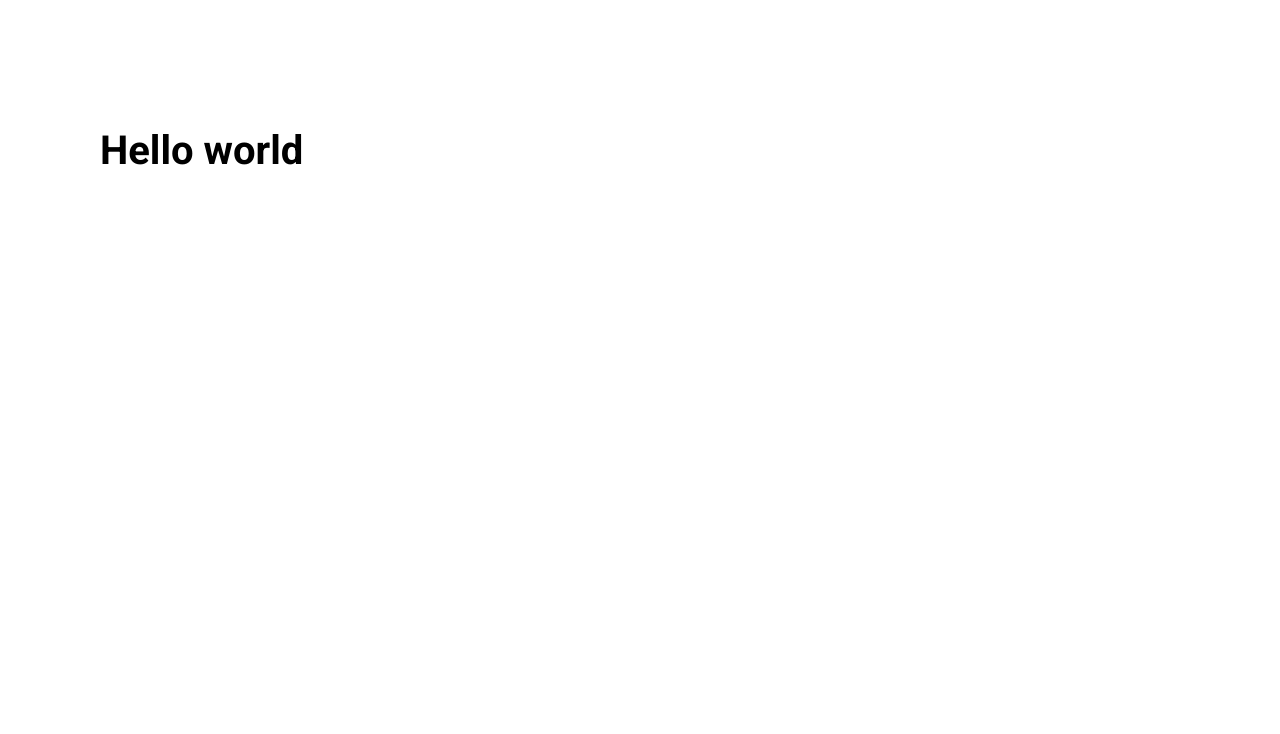
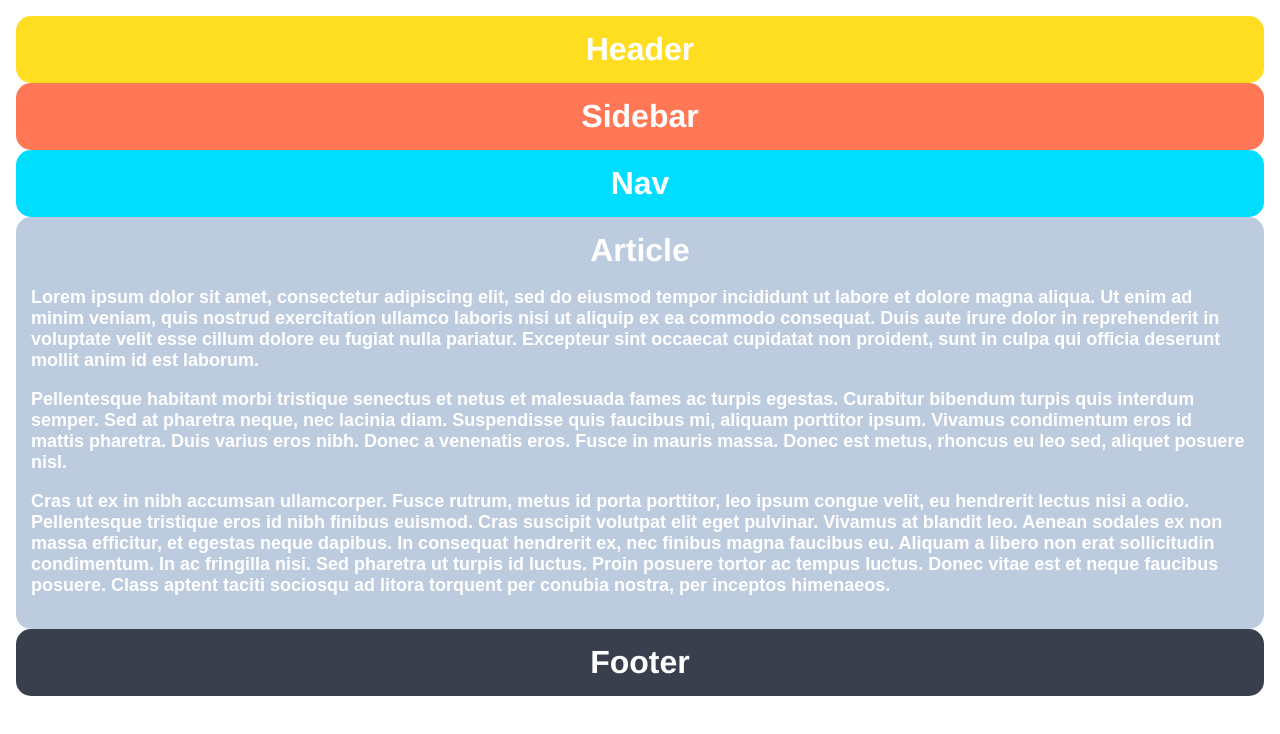
Before and after one commit to ex-jedi/odin-project, a website: page index.html in a window 1280 px wide. Drawn offline with Linux system fonts and the light colour scheme.

Commit message:
Setting up

```diff
--- a/index.html
+++ b/index.html
@@ -14,12 +14,34 @@
 </head>
 
 <body>
-  <main class="main">
-    <h1>
-      Hello world
-    </h1>
-  </main>
-  <script src="/scripts/minified/main-min.js"></script>
+  <div class="container">
+    <div class="header">Header</div>
+    <div class="sidebar">Sidebar</div>
+    <div class="nav">Nav</div>
+    <div class="article">Article
+      <p>Lorem ipsum dolor sit amet, consectetur adipiscing elit, sed do eiusmod tempor incididunt ut labore et dolore
+        magna aliqua. Ut enim ad minim veniam, quis nostrud exercitation ullamco laboris nisi ut aliquip ex ea commodo
+        consequat. Duis aute irure dolor in reprehenderit in voluptate velit esse cillum dolore eu fugiat nulla
+        pariatur.
+        Excepteur sint occaecat cupidatat non proident, sunt in culpa qui officia deserunt mollit anim id est laborum.
+      </p>
+      <p>Pellentesque habitant morbi tristique senectus et netus et malesuada fames ac turpis egestas. Curabitur
+        bibendum
+        turpis quis interdum semper. Sed at pharetra neque, nec lacinia diam. Suspendisse quis faucibus mi, aliquam
+        porttitor ipsum. Vivamus condimentum eros id mattis pharetra. Duis varius eros nibh. Donec a venenatis eros.
+        Fusce
+        in mauris massa. Donec est metus, rhoncus eu leo sed, aliquet posuere nisl.</p>
+      <p>Cras ut ex in nibh accumsan ullamcorper. Fusce rutrum, metus id porta porttitor, leo ipsum congue velit, eu
+        hendrerit lectus nisi a odio. Pellentesque tristique eros id nibh finibus euismod. Cras suscipit volutpat elit
+        eget pulvinar. Vivamus at blandit leo. Aenean sodales ex non massa efficitur, et egestas neque dapibus. In
+        consequat hendrerit ex, nec finibus magna faucibus eu. Aliquam a libero non erat sollicitudin condimentum. In ac
+        fringilla nisi. Sed pharetra ut turpis id luctus. Proin posuere tortor ac tempus luctus. Donec vitae est et
+        neque
+        faucibus posuere. Class aptent taciti sociosqu ad litora torquent per conubia nostra, per inceptos himenaeos.
+      </p>
+    </div>
+    <div class="footer">Footer</div>
+  </div>
 </body>
 
 </html>
--- a/sass/main.scss
+++ b/sass/main.scss
@@ -29,14 +29,45 @@ body {
   @include main-font-stack;
 }
 
-.main {
-  padding: 100px;
+.container {
+  text-align: center;
+  height: 100%;
+  padding: 16px;
+  box-sizing: border-box;
 }
 
-h1 {
-  font-size: 4rem;
+.container div {
+  padding: 15px;
+  font-size: 32px;
+  font-family: Helvetica;
+  font-weight: bold;
+  color: white;
+  border-radius: 15px;
 }
 
-p {
-  font-size: 2rem;
+.header {
+  background-color: #FFDE22;
 }
+
+.sidebar {
+  background-color: #FF7755;
+}
+
+.nav {
+  background-color: #00DDFF;
+}
+
+.article {
+  background-color: #bccbde;
+}
+
+.article p {
+  font-size: 18px;
+  font-family: sans-serif;
+  color: white;
+  text-align: left;
+}
+
+.footer {
+  background-color: #393f4d;
+}
```
Also changed, not shown: css/main.css, 2 other files.
